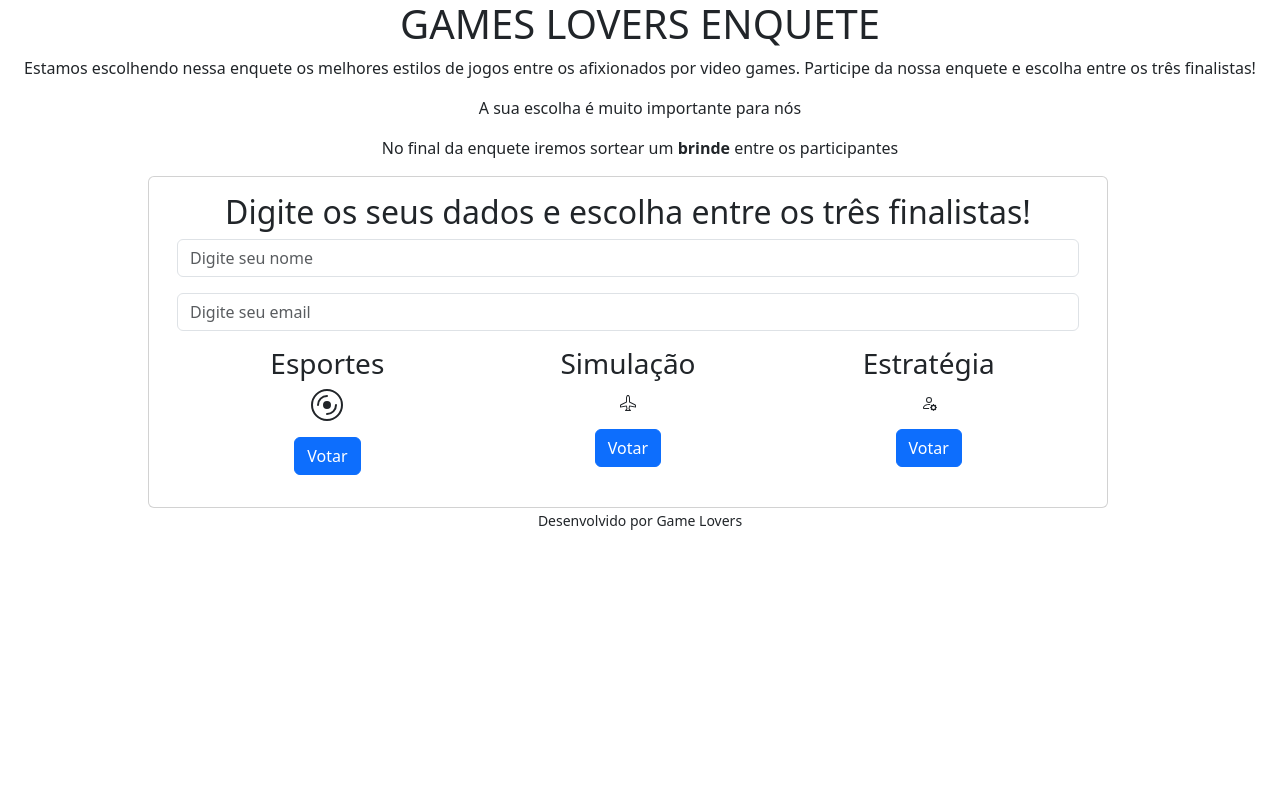
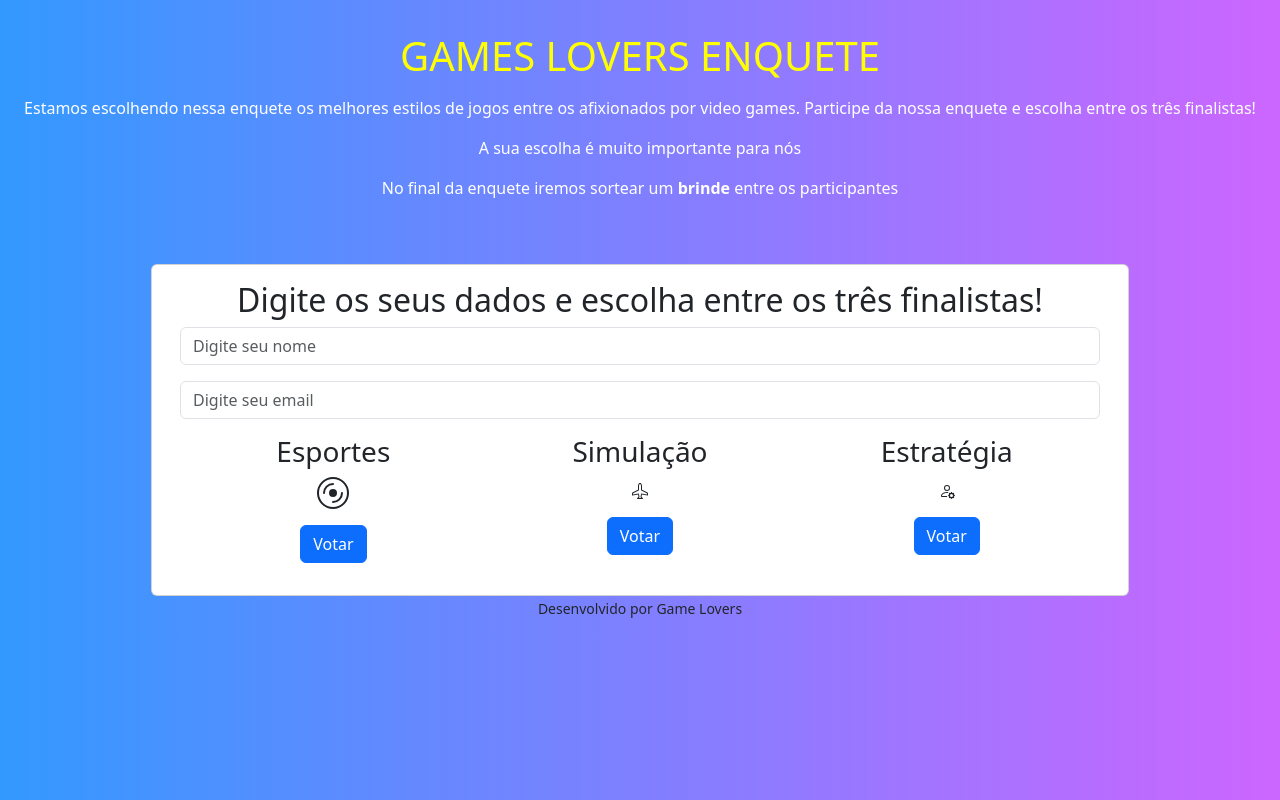
Before and after one commit to felip-SN/bootcamp-devjr-modulo-2-project, a plain HTML site: page index.html in a window 1280 px wide. Drawn offline with nearby package versions, Linux system fonts and the light colour scheme.

Commit message:
closes #3 Cabeçalho/body estilizado

```diff
--- a/assets/css/style.css
+++ b/assets/css/style.css
@@ -1,3 +1,24 @@
+body{
+    height: 100%;
+    width: 100%;
+
+    background-image: linear-gradient(to right, #3399ff , #cc66ff);
+}
+
+.header{
+    margin-top: 2rem;
+    margin-bottom: 4rem;
+
+    h1{
+        color: yellow;
+    }
+
+    p{
+        margin-top: 0.5rem;
+        color: white;
+    }
+}
+
 .first-paragraph{
     max-width: fit-content;
     margin-left: auto;
--- a/index.html
+++ b/index.html
@@ -9,7 +9,7 @@
     <link rel="stylesheet" href="assets/css/style.css">
 </head>
 <body>
-    <div class="row">
+    <div class="header">
         <div class="d-flex justify-content-center">
             <h1 class="tittle">GAMES LOVERS ENQUETE</h1>
         </div>
@@ -25,6 +25,7 @@
             </div>
             <div class="col">
                 <p>No final da enquete iremos sortear um <b>brinde</b> entre os participantes</p>
+            </div>
         </div>
     </div>
 
@@ -85,9 +86,8 @@
         </div>
     </div>
 
-        <div class="d-flex justify-content-center">
+    <div class="d-flex justify-content-center footer">
         <p><small>Desenvolvido por Game Lovers</small></p>
-        </div>
     </div>
 
     <script src="https://cdn.jsdelivr.net/npm/bootstrap@5.3.3/dist/js/bootstrap.bundle.min.js" integrity="sha384-YvpcrYf0tY3lHB60NNkmXc5s9fDVZLESaAA55NDzOxhy9GkcIdslK1eN7N6jIeHz" crossorigin="anonymous"></script>
```
Lines whose indentation alone changed are shown as unchanged.
